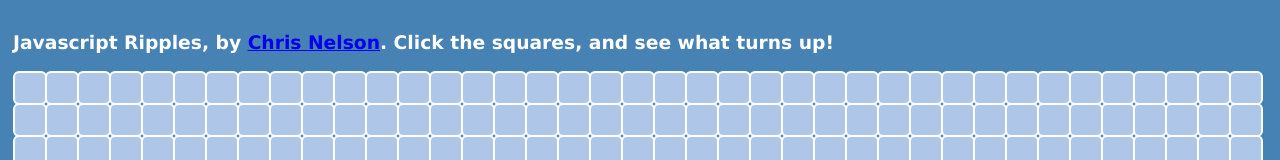
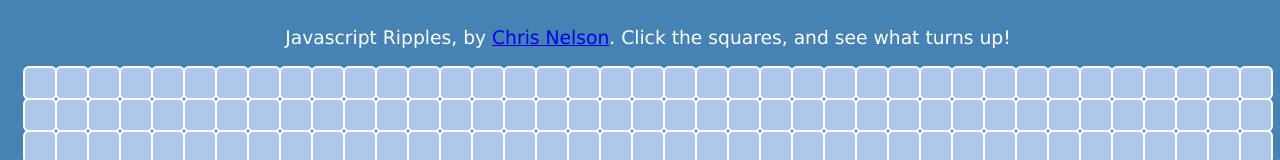
Before and after one commit to gopherkhan/rippler, a plain HTML site: page index.html in a window 1280 px wide. Shown: the top 160 px of the page. Drawn offline with Linux system fonts and the light colour scheme.

Commit message:
Minor style changes

```diff
--- a/css/style.css
+++ b/css/style.css
@@ -5,24 +5,25 @@ body {
 	left: 0;
 	bottom: 0;
 	overflow: hidden;
-}
-
-body {
 	width: 100%;
 	height: 100%;
 	background-color: steelblue;
 	color: white;
 	font-family: Verdana,Geneva,sans-serif;
-	padding: 5px;
+	text-align: center;
+}
+
+h3 {
+	font-weight: 400;
 }
 
 #viz {
-	display: block;
+	display: inline-block;
 	position: relative;
-	width: calc(100% - 15px);
-    height: calc(100% - 60px);
-    transform: translate3d(0,0,0);
-    -webkit-transform: translate3d(0,0,0);
+	width: calc(100% - 30px);
+  height: calc(100% - 70px);
+  transform: translate3d(0,0,0);
+  -webkit-transform: translate3d(0,0,0);
 }
 
 .card {
```
